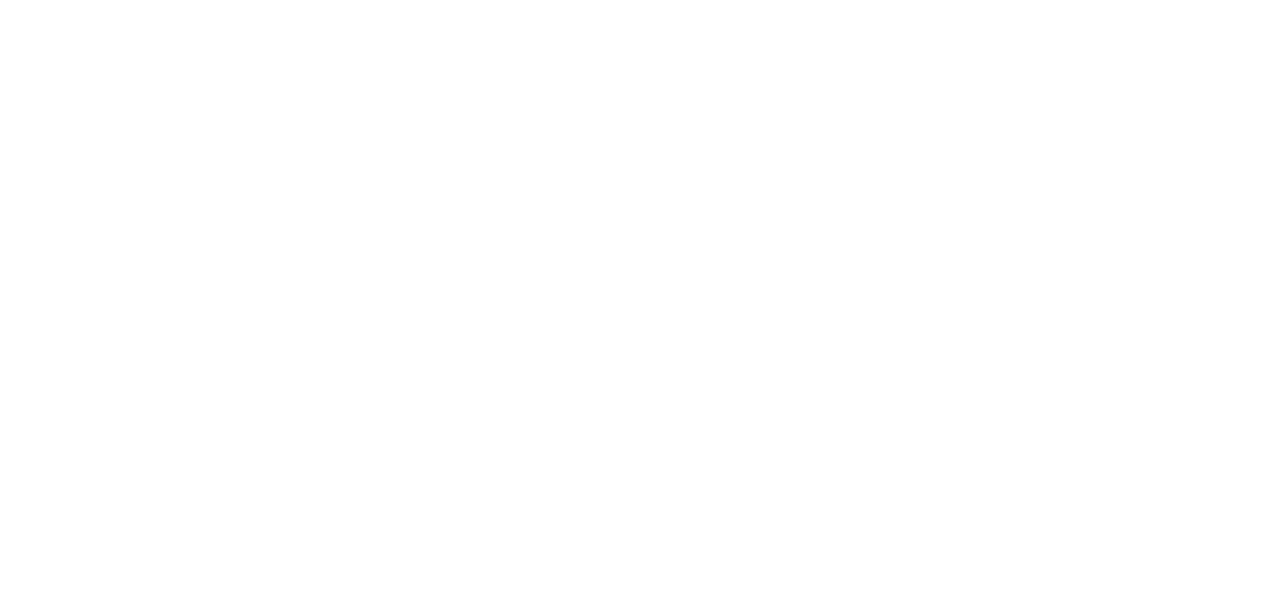
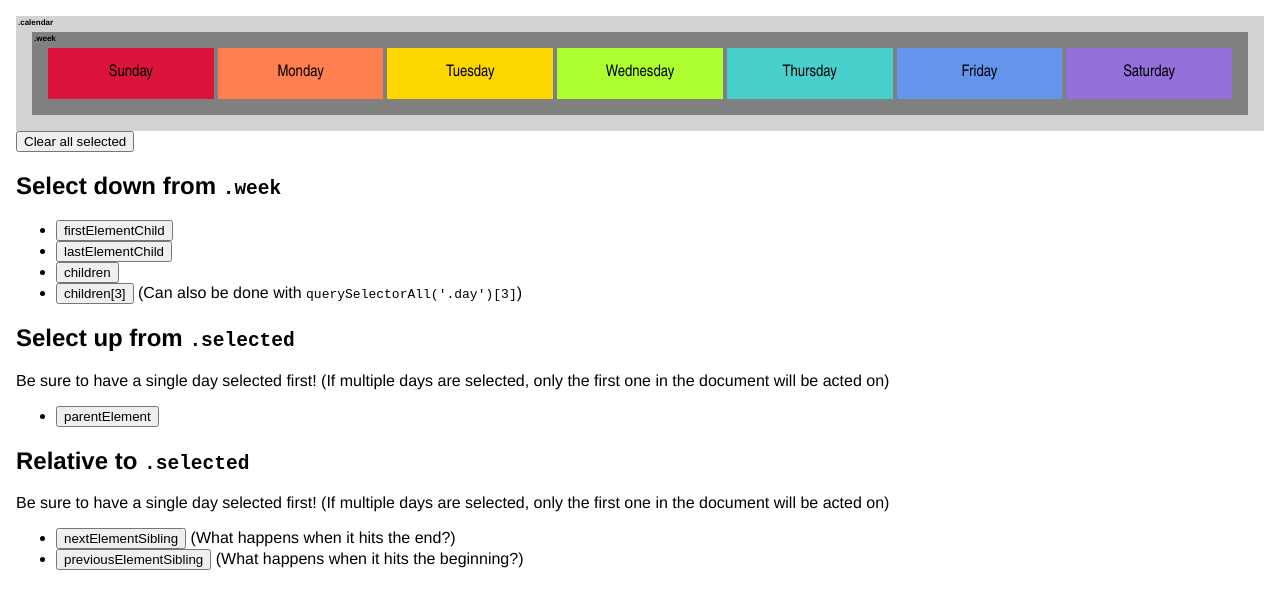
Before and after one commit to juneate/traversal, a plain HTML site: page index.html in a window 1280 px wide. Drawn offline with Linux system fonts and the light colour scheme.

Commit message:
Basic traversal example.

```diff
--- a/css/index.css
+++ b/css/index.css
@@ -0,0 +1,56 @@
+body {
+	font-family: helvetica, arial, sans-serif;
+	padding: 1em;
+}
+
+.calendar {
+	position: relative;
+	padding: 1em;
+	background-color: lightgrey;
+}
+.calendar::before {
+	content: ".calendar"
+}
+.week {
+	position: relative;
+	list-style: none;
+	margin: 0;
+	padding: 1em;
+	display: grid;
+	grid-template-columns: repeat(7, 1fr);
+	grid-gap: 0.25em;
+	background-color: grey;
+}
+.week::before {
+	content: ".week"
+}
+.day {
+	flex-grow: 1;
+	text-align: center;
+	padding: 1em;
+	font-family: 'arial narrow', arial, helvetica, sans-serif;
+}
+.selected {
+	outline: 2px solid black;
+}
+
+/* .selected::after {
+	content: " <-- selected";
+} */
+.sun { background-color: crimson; }
+.mon { background-color: coral; }
+.tue { background-color: gold; }
+.wed { background-color: greenyellow; }
+.thu { background-color: mediumturquoise; }
+.fri { background-color: cornflowerblue; }
+.sat { background-color: mediumpurple; }
+
+::before {
+	content: "";
+	position: absolute;
+	top: 0.25em;
+	left: 0.25em;
+	display: block;
+	font-size: 0.5em;
+	font-weight: 900;
+}
--- a/index.html
+++ b/index.html
@@ -8,6 +8,47 @@
     <link rel="stylesheet" href="css/index.css">
   </head>
   <body>
+
+    <section class="calendar">
+      <ul class="week">
+        <li class="day sun">Sunday</li>
+        <li class="day mon">Monday</li>
+        <li class="day tue">Tuesday</li>
+        <li class="day wed">Wednesday</li>
+        <li class="day thu">Thursday</li>
+        <li class="day fri">Friday</li>
+        <li class="day sat">Saturday</li>
+      </ul>
+    </section>
+
+
+
+    <button class="clear">Clear all selected</button>
+
+    <h2>Select down from <code>.week</code></h2>
+    <ul class="controls">
+      <li><button class="a">firstElementChild</button></li>
+      <li><button class="b">lastElementChild</button></li>
+      <li><button class="c">children</button></li>
+      <li><button class="d">children[3]</button> (Can also be done with <code>querySelectorAll('.day')[3]</code>)</li>
+    </ul>
+
+    <h2>Select up from <code>.selected</code></h2>
+    <p>Be sure to have a single day selected first! (If multiple days are selected, only the first one in the document will be acted on)</p>
+    <ul class="controls">
+      <li><button class="e">parentElement</button></li>
+    </ul>
+
+
+    <h2>Relative to <code>.selected</code></h2>
+    <p>Be sure to have a single day selected first! (If multiple days are selected, only the first one in the document will be acted on)</p>
+    <ul class="controls">
+      <li><button class="f">nextElementSibling</button> (What happens when it hits the end?)</li>
+      <li><button class="g">previousElementSibling</button> (What happens when it hits the beginning?)</li>
+    </ul>
+
+
+
     <script src="js/index.js"></script>
   </body>
 </html>
--- a/js/index.js
+++ b/js/index.js
@@ -0,0 +1,60 @@
+const $week = document.querySelector('.week')
+
+const clearAllSelected = () => document.querySelectorAll('.selected').forEach(sel => sel.classList.remove('selected'))
+document.querySelector('.clear').addEventListener('click', clearAllSelected);
+
+
+document.querySelector('.a').addEventListener('click', event => {
+	clearAllSelected()
+	$week.firstElementChild.classList.add('selected')
+});
+
+document.querySelector('.b').addEventListener('click', event => {
+	clearAllSelected()
+	$week.lastElementChild.classList.add('selected')
+});
+
+document.querySelector('.c').addEventListener('click', event => {
+	clearAllSelected()
+	Array.from($week.children).forEach($day => {
+		$day.classList.add('selected')
+	})
+});
+
+document.querySelector('.d').addEventListener('click', event => {
+	clearAllSelected()
+	$week.children[3].classList.add('selected')
+});
+
+
+document.querySelector('.e').addEventListener('click', event => {
+	let $selected = document.querySelector('.selected') // Store the selected element before clearing it!
+
+	clearAllSelected()
+	$selected.parentElement.classList.add('selected') // Relative to what was selected before, go up the tree!
+});
+
+
+document.querySelector('.f').addEventListener('click', event => {
+	let $selected = document.querySelector('.selected') // Store the selected element before clearing it!
+
+	clearAllSelected()
+	$selected.nextElementSibling.classList.add('selected')
+});
+
+
+document.querySelector('.g').addEventListener('click', event => {
+	let $selected = document.querySelector('.selected') // Store the selected element before clearing it!
+
+	clearAllSelected()
+	$selected.previousElementSibling.classList.add('selected')
+});
+
+// Share:
+// https://zellwk.com/blog/dom-traversals/
+
+// Build:
+// Grid of images where selected moved and displays the next image
+
+// Also:
+// childElementCount
```
